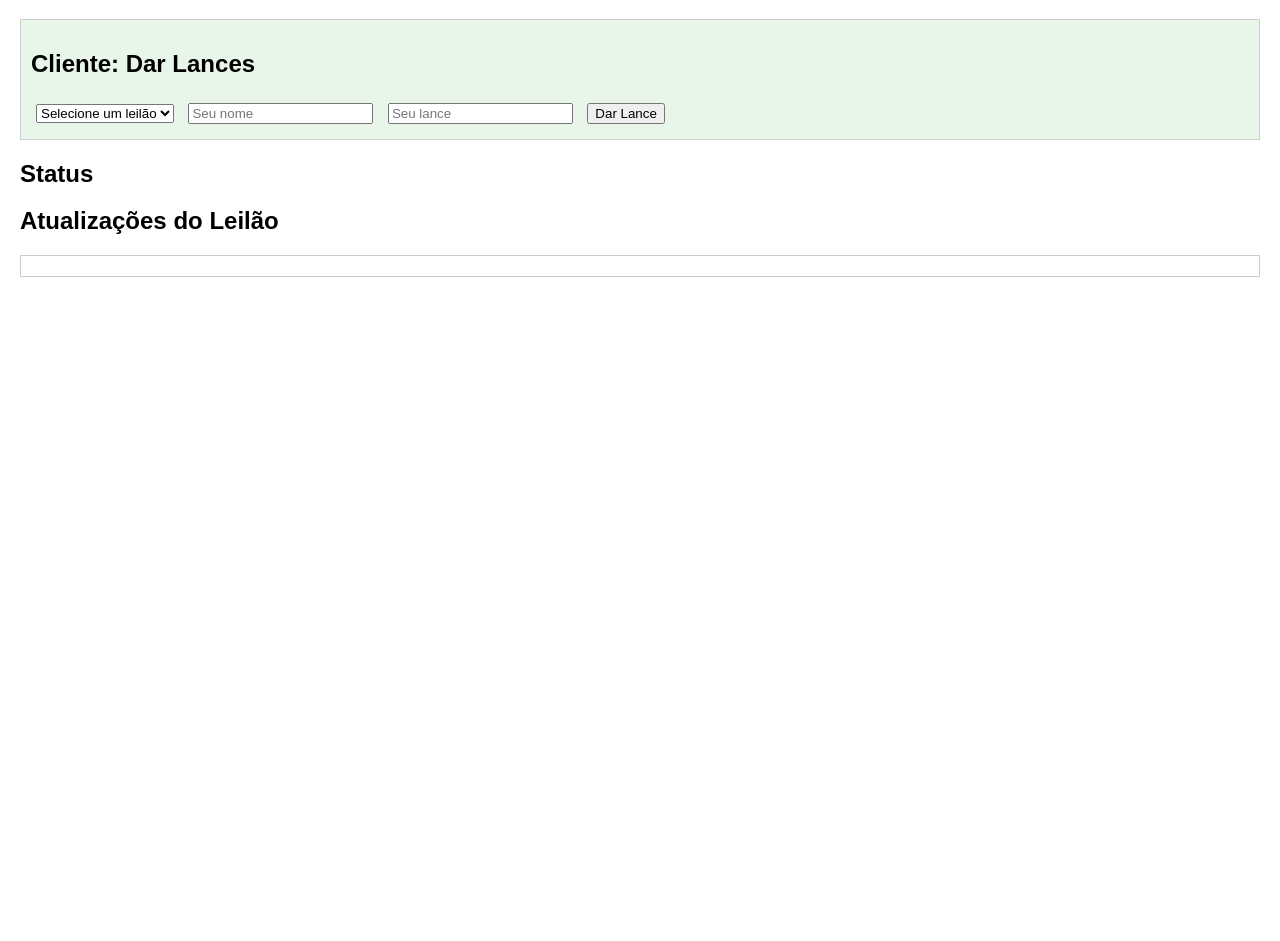
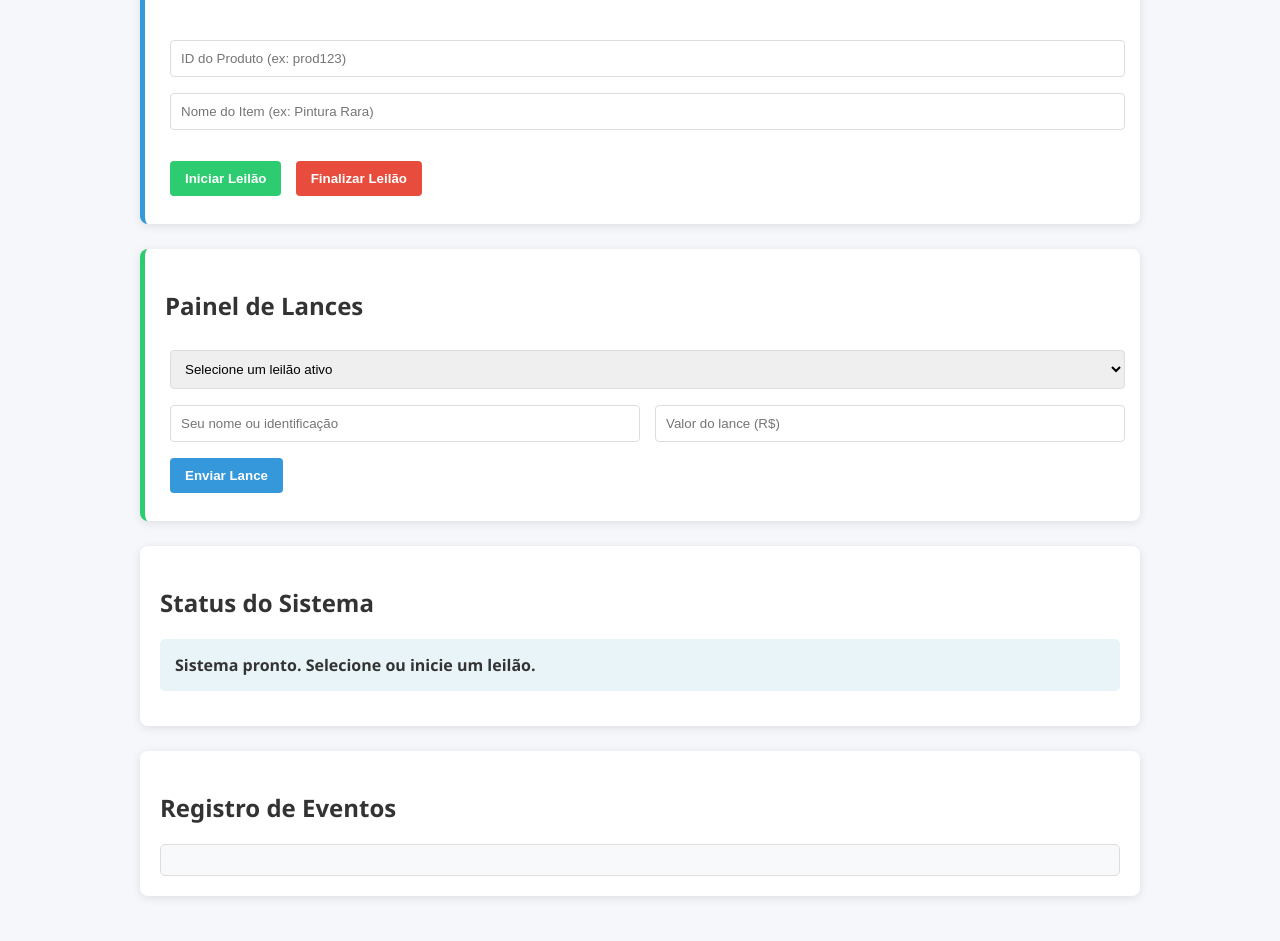
Before and after one commit to mariabessa/redis-leilao-distribuido, a website: page index.html in a window 1280 px wide. Shown: the part 202-1143 px from the top of the page. Before the commit the page ends 800 px from the top, so only its background shows below. Drawn offline with Linux system fonts and the light colour scheme; no server answers.

Commit message:
Modificacao na interface

```diff
--- a/index.html
+++ b/index.html
@@ -3,41 +3,228 @@
 <head>
   <title>Leilão Distribuído</title>
   <style>
-    body { font-family: Arial, sans-serif; margin: 20px; }
-    .section { margin-bottom: 20px; padding: 10px; border: 1px solid #ccc; }
-    .admin { background-color: #e0f7fa; }
-    .client { background-color: #e8f5e9; }
-    #log { max-height: 300px; overflow-y: auto; border: 1px solid #ccc; padding: 10px; }
-    button { margin: 5px; }
-    select, input { margin: 5px; }
+    body {
+      font-family: 'Segoe UI', Tahoma, Geneva, Verdana, sans-serif;
+      max-width: 1000px;
+      margin: 0 auto;
+      padding: 20px;
+      background-color: #f5f7fa;
+      color: #333;
+    }
+
+    h1 {
+      color: #2c3e50;
+      text-align: center;
+      margin-bottom: 30px;
+      border-bottom: 2px solid #3498db;
+      padding-bottom: 10px;
+    }
+
+    .section {
+      margin-bottom: 25px;
+      padding: 20px;
+      border-radius: 8px;
+      box-shadow: 0 2px 10px rgba(0,0,0,0.1);
+      background-color: white;
+    }
+
+    .admin {
+      border-left: 5px solid #3498db;
+    }
+
+    .client {
+      border-left: 5px solid #2ecc71;
+    }
+
+    #log {
+      max-height: 300px;
+      overflow-y: auto;
+      border: 1px solid #ddd;
+      padding: 15px;
+      background-color: #f8f9fa;
+      border-radius: 5px;
+      font-family: 'Courier New', monospace;
+      white-space: pre-wrap;
+    }
+
+    button {
+      padding: 10px 15px;
+      margin: 8px 5px;
+      border: none;
+      border-radius: 4px;
+      cursor: pointer;
+      font-weight: bold;
+      transition: all 0.3s;
+    }
+
+    button.primary {
+      background-color: #3498db;
+      color: white;
+    }
+
+    button.primary:hover {
+      background-color: #2980b9;
+    }
+
+    button.danger {
+      background-color: #e74c3c;
+      color: white;
+    }
+
+    button.danger:hover {
+      background-color: #c0392b;
+    }
+
+    button.success {
+      background-color: #2ecc71;
+      color: white;
+    }
+
+    button.success:hover {
+      background-color: #27ae60;
+    }
+
+    select, input {
+      padding: 10px;
+      margin: 8px 5px;
+      border: 1px solid #ddd;
+      border-radius: 4px;
+      width: 100%;
+      box-sizing: border-box;
+    }
+
+    #status {
+      padding: 15px;
+      margin: 15px 0;
+      border-radius: 5px;
+      font-weight: bold;
+    }
+
+    .auction-info {
+      display: flex;
+      justify-content: space-between;
+      margin-bottom: 15px;
+    }
+
+    .auction-item {
+      font-size: 1.2em;
+      font-weight: bold;
+      color: #2c3e50;
+    }
+
+    .auction-id {
+      color: #7f8c8d;
+      font-size: 0.9em;
+    }
+
+    .bid-form {
+      display: grid;
+      grid-template-columns: 1fr 1fr;
+      gap: 15px;
+    }
+
+    .highlight {
+      animation: highlight 2s;
+    }
+
+    @keyframes highlight {
+      0% { background-color: #ffff99; }
+      100% { background-color: white; }
+    }
+
+    .log-entry {
+      margin-bottom: 5px;
+      padding: 5px;
+      border-radius: 3px;
+    }
+
+    .log-info {
+      background-color: #e8f4f8;
+    }
+
+    .log-error {
+      background-color: #fde8e8;
+      color: #e74c3c;
+    }
+
+    .log-success {
+      background-color: #e8f8f0;
+      color: #27ae60;
+    }
+
+    .log-warning {
+      background-color: #fff8e8;
+      color: #f39c12;
+    }
+
+    .top-bids {
+      margin-top: 15px;
+      border-top: 1px solid #eee;
+      padding-top: 15px;
+    }
+
+    .bid-item {
+      display: flex;
+      justify-content: space-between;
+      padding: 8px;
+      border-bottom: 1px solid #eee;
+    }
+
+    .bidder-name {
+      font-weight: bold;
+    }
+
+    .bid-amount {
+      color: #27ae60;
+    }
   </style>
 </head>
 <body>
   <h1>Leilão Distribuído</h1>
 
   <div class="section admin">
-    <h2>Admin: Gerenciar Leilões</h2>
-    <input type="text" id="adminProductId" placeholder="ID do Produto">
-    <input type="text" id="item" placeholder="Item do Leilão">
-    <button onclick="iniciarLeilao()">Iniciar Leilão</button>
-    <button onclick="finalizarLeilao()">Finalizar Leilão</button>
+    <h2>Painel de Administração</h2>
+    <div class="auction-info">
+
+    </div>
+
+    <div>
+      <input type="text" id="adminProductId" placeholder="ID do Produto (ex: prod123)">
+      <input type="text" id="item" placeholder="Nome do Item (ex: Pintura Rara)">
+      <div style="margin-top: 15px;">
+        <button class="success" onclick="iniciarLeilao()">Iniciar Leilão</button>
+        <button class="danger" onclick="finalizarLeilao()">Finalizar Leilão</button>
+      </div>
+    </div>
   </div>
 
   <div class="section client">
-    <h2>Cliente: Dar Lances</h2>
+    <h2>Painel de Lances</h2>
     <select id="auctionSelect" onchange="updateProductId()">
-      <option value="">Selecione um leilão</option>
+      <option value="">Selecione um leilão ativo</option>
     </select>
-    <input type="text" id="nome" placeholder="Seu nome">
-    <input type="number" id="valor" placeholder="Seu lance">
-    <button onclick="enviarLance()">Dar Lance</button>
+
+    <div class="bid-form">
+      <div>
+        <input type="text" id="nome" placeholder="Seu nome ou identificação">
+      </div>
+      <div>
+        <input type="number" id="valor" placeholder="Valor do lance (R$)">
+      </div>
+    </div>
+
+    <button class="primary" onclick="enviarLance()">Enviar Lance</button>
   </div>
 
-  <h2>Status</h2>
-  <div id="status"></div>
+  <div class="section">
+    <h2>Status do Sistema</h2>
+    <div id="status" class="log-info">Sistema pronto. Selecione ou inicie um leilão.</div>
+  </div>
 
-  <h2>Atualizações do Leilão</h2>
-  <pre id="log"></pre>
+  <div class="section">
+    <h2>Registro de Eventos</h2>
+    <div id="log"></div>
+  </div>
 
   <script>
     const apiUrl = "http://192.168.49.2:31000"; // Adjust for your environment (e.g., cloud provider)
```
